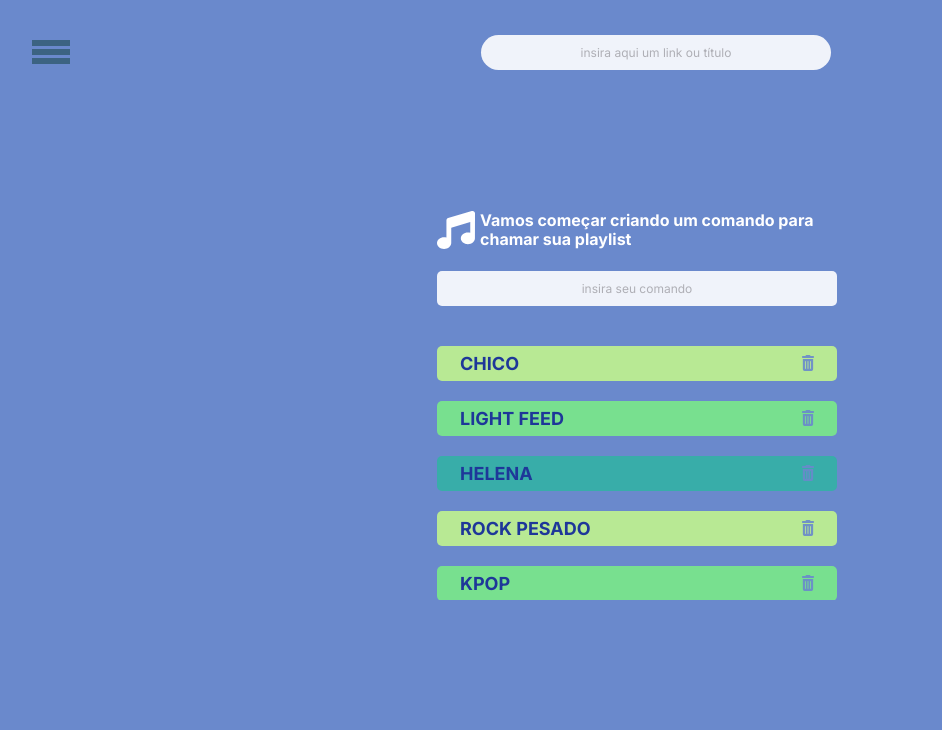
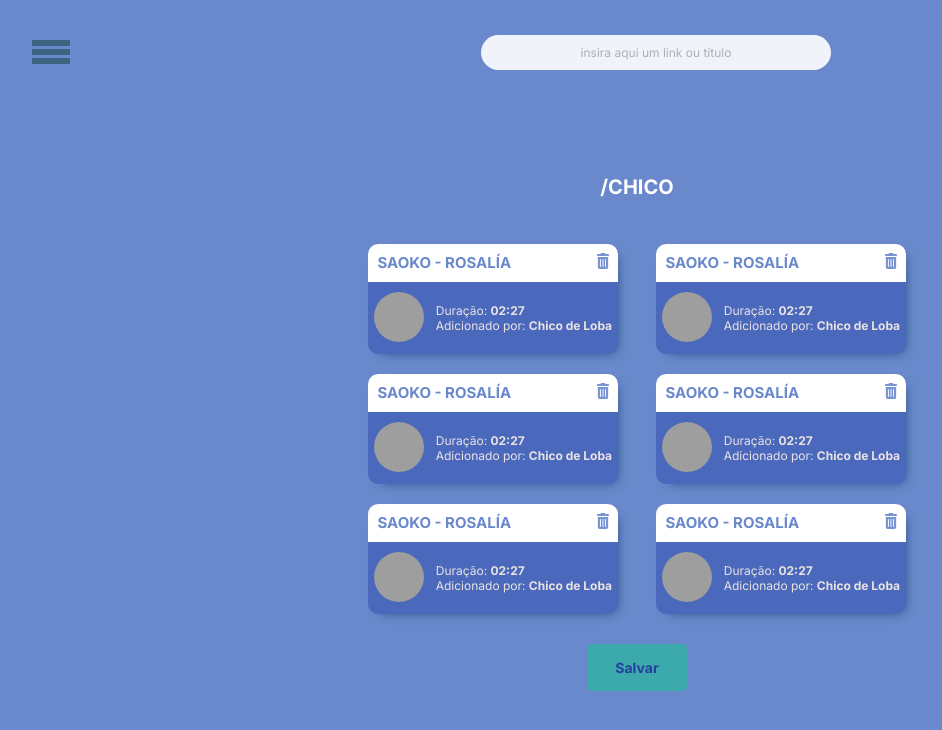
Before and after one commit to vdsou/suzy-plays, a Vue app: page /playlists/chico in a window 1280 px wide. Before the commit this address led to /. Shown: the top 730 px of the page, without its empty margins (3-945 px from the left). Built offline with nearby package versions, Linux system fonts and the light colour scheme; data requests are answered from the project's data file; grey boxes are pictures that could not be loaded.

Commit message:
:lipstick: add playlist dynamic styles according to db data

```diff
--- a/src/router/index.js
+++ b/src/router/index.js
@@ -14,7 +14,7 @@
     meta: { private: true },
   },
   {
-    path: "/playlists",
+    path: "/playlists/:command_name",
     name: "Playlists",
     component: Playlists,
     meta: { private: true },
@@ -58,9 +58,7 @@
   const store = useStore();
   if (to.meta.private && !store.logged) {
     next("/signin");
-  }
-  else if (!to.meta.private && store.logged) {
-    console.log(to);
+  } else if (!to.meta.private && store.logged) {
     next("/");
   } else {
     next();
--- a/src/views/Playlists.vue
+++ b/src/views/Playlists.vue
@@ -1,12 +1,14 @@
 <template>
   <div class="playlists">
     <div class="playlists-list">
-      <h1 class="playlists-list-title">/CHICO</h1>
+      <h1 class="playlists-list-title">/{{ playlist }}</h1>
       <ul class="list-content">
-        <li v-for="item in playlists['chico']" :key="item.id">
+        <li v-for="item in playlists[playlist]" :key="item.id">
           <div class="list-card">
             <div class="list-card-title">
-              <h2>{{item.title}}</h2>
+              <h2 :class="item.title.length > 26 ? 'slide-to-left' : ''">
+                {{ item.title }}
+              </h2>
               <button type="button">
                 <i><img src="../assets/trash-can.svg" alt="Deletar Ícone" /></i>
               </button>
@@ -16,8 +18,12 @@
                 <img :src="item.image_url" alt="Ícone" />
               </div>
               <div class="list-card-info">
-                <p>Duração: <span>{{item.duration}}</span></p>
-                <p>Adicionado por: <span>{{item.created_by}}</span></p>
+                <p>
+                  Duração: <span>{{ item.duration }}</span>
+                </p>
+                <p>
+                  Adicionado por: <span>{{ item.created_by }}</span>
+                </p>
               </div>
             </div>
           </div>
@@ -31,27 +37,43 @@
 <script>
 import api from "@/services/api";
 import { onMounted, ref } from "vue";
+import { useRoute } from "vue-router";
 export default {
   name: "Playlists",
   setup() {
+    const route = useRoute();
     const playlists = ref([]);
     const fecthPlaylists = () =>
       api.get("/playlists").then(({ data }) => (playlists.value = data));
     onMounted(fecthPlaylists);
+    const playlist = route.params.command_name;
     return {
       playlists,
+      playlist,
     };
   },
 };
 </script>
 
 <style lang="scss" scoped>
+@keyframes left-to-right {
+  0% {
+    justify-content: left;
+  }
+  50% {
+    justify-content: center;
+  }
+  100% {
+    justify-content: right;
+  }
+}
 .playlists {
   .playlists-list {
     width: 45%;
     .playlists-list-title {
       margin: 3.5rem;
       text-align: center;
+      text-transform: uppercase;
     }
     .list-content {
       display: flex;
@@ -69,6 +91,11 @@
           border-radius: 1rem;
           background: var(--blue--block-color);
           overflow: hidden;
+          box-shadow: 5px 5px 13px -8px #0a3d62;
+          &:hover {
+            box-shadow: 5px 5px 13px -8px #3c6382;
+            transform: scale(1.03);
+          }
           .list-card-title {
             display: flex;
             justify-content: space-around;
@@ -76,12 +103,30 @@
             background: var(--white-color);
             width: 100%;
             height: 100%;
+            & .slide-to-left {
+              justify-content: left;
+              align-items: center;
+              text-overflow: clip;
+              width: 80%;
+              height: 100%;
+              white-space: nowrap;
+              overflow-x: clip;
+              &:hover {
+                animation-name: left-to-right;
+                animation-duration: 1s;
+              }
+            }
             button {
               display: flex;
               background: none;
               cursor: pointer;
+              &:hover {
+                transform: scale(1.1);
+              }
             }
             h2 {
+              display: flex;
+              width: 80%;
               color: var(--titles-color);
             }
           }
@@ -90,8 +135,8 @@
             justify-content: space-around;
             align-items: center;
             padding: 1rem 0;
-            .list-card-icon{
-              img{
+            .list-card-icon {
+              img {
                 width: 5rem;
                 height: 5rem;
                 border-radius: 50%;
@@ -115,11 +160,12 @@
   }
   .playlist-list-save-button {
     background: var(--green-color-3);
-    padding: 1rem 2rem;
+    padding: 1.5rem;
+    width: 10rem;
     border-radius: 0.5rem;
     color: var(--text-links-color);
     font-weight: bold;
-    cursor: pointer;
+    font-size: 1.4rem;
     margin: 2rem 0;
   }
 }
```
